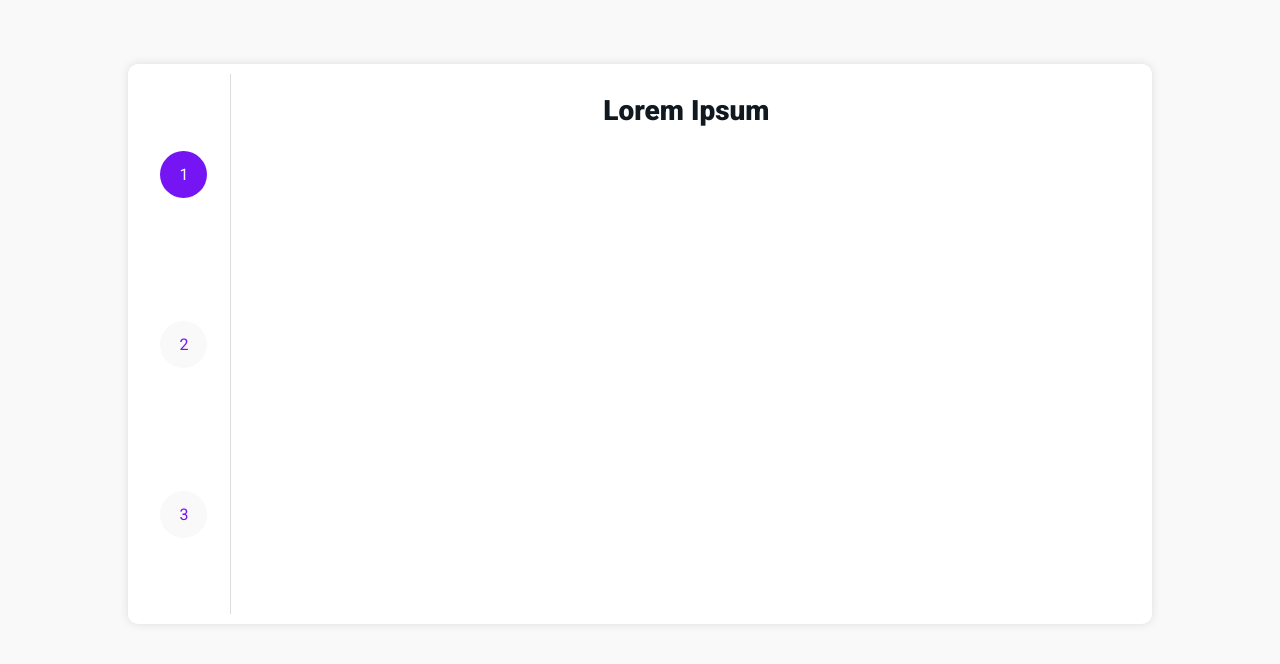
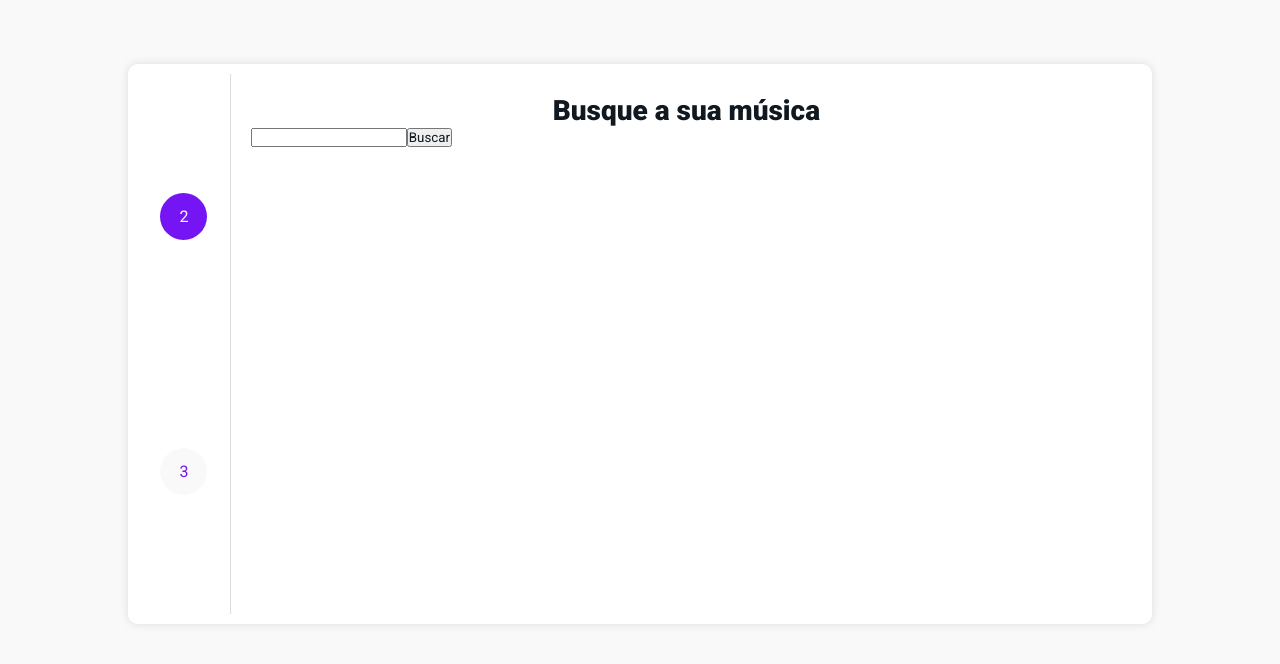
Before and after one commit to mayerv99/songcard-landing-page, a React (Vite) app in the folder frontend/: page / in a window 1280 px wide. Shown: the part 1256-1920 px from the top of the page. Built offline with nearby package versions, Linux system fonts and the light colour scheme.

Commit message:
Create words selection

```diff
--- /dev/null
+++ b/frontend/src/Sections/Steps/Context/SongContext.tsx
@@ -0,0 +1,61 @@
+import React, { useState, createContext, useEffect } from "react";
+
+import { CurrentStep } from "../StepsExample/index";
+
+import Step2 from "../Step2";
+import Step3 from "../Step3";
+
+type Props = {
+  children: React.ReactNode;
+};
+
+interface SelectedWord {
+  lineIndex: Number;
+  wordIndex: Number;
+  word: String;
+}
+
+export interface SongData {
+  lyrics: String;
+  setLyrics: Function;
+  selectedWords: Array<SelectedWord>;
+  setSelectedWords: Function;
+  currentStep: CurrentStep;
+  setCurrentStep: Function;
+  steps: Array<CurrentStep>;
+}
+
+export const SongContext = createContext<SongData | null>(null);
+
+export default function SongProvider({ children }: Props) {
+  const steps: CurrentStep[] = [
+    // { value: "1", label: loremIpsum, component: <Step1 /> },
+    { value: "2", label: "Busque a sua música", component: <Step2 /> },
+    { value: "3", label: "Escolha as palavras", component: <Step3 /> },
+    // { value: "4", label: loremIpsum },
+  ];
+
+  const [lyrics, setLyrics] = useState<String>("");
+  const [selectedWords, setSelectedWords] = useState<SelectedWord[]>([]);
+  const [currentStep, setCurrentStep] = useState<CurrentStep>(steps[0]);
+
+  useEffect(() => {
+    console.log("lyrics: ", lyrics);
+  }, [lyrics]);
+
+  return (
+    <SongContext.Provider
+      value={{
+        lyrics,
+        setLyrics,
+        selectedWords,
+        setSelectedWords,
+        currentStep,
+        setCurrentStep,
+        steps,
+      }}
+    >
+      {children}
+    </SongContext.Provider>
+  );
+}
--- /dev/null
+++ b/frontend/src/Sections/Steps/Step2/index.tsx
@@ -0,0 +1,31 @@
+import React, { useRef, useContext } from "react";
+
+import axios from "axios";
+
+import { StepWrapper } from "./styled";
+
+import { SongContext, SongData } from "../Context/SongContext";
+
+function Step2() {
+  const { lyrics, setLyrics, setCurrentStep, steps } = useContext(
+    SongContext
+  ) as SongData;
+  const InputRef = useRef(null);
+
+  const url =
+    "https://cors-anywhere.herokuapp.com/http://api.musixmatch.com/ws/1.1/track.lyrics.get?track_id=250910088&apikey=4306ade10d6239b3b17e0aadf07f0ff9";
+
+  const handleSearch = async () => {
+    const response: any = await axios.get(url).then((res) => res.data);
+    setLyrics(response.message.body.lyrics.lyrics_body);
+    setCurrentStep(steps[1]);
+  };
+
+  return (
+    <StepWrapper>
+      <input ref={InputRef} />
+      <button onClick={handleSearch}>Buscar</button>
+    </StepWrapper>
+  );
+}
+export default Step2;
--- /dev/null
+++ b/frontend/src/Sections/Steps/Step2/styled.tsx
@@ -0,0 +1,5 @@
+import styled from "styled-components";
+
+export const StepWrapper = styled.div`
+  overflow-x: scroll;
+`;
--- /dev/null
+++ b/frontend/src/Sections/Steps/Step3/index.tsx
@@ -0,0 +1,75 @@
+import React, { useContext } from "react";
+
+import _ from "lodash";
+
+import { StepWrapper, LyricsWrapper, Line, Word } from "./styled";
+
+import { SongContext, SongData } from "../Context/SongContext";
+
+interface SelectedWord {
+  lineIndex: Number;
+  wordIndex: Number;
+  word: String;
+}
+
+function Step3() {
+  const { lyrics, selectedWords, setSelectedWords } = useContext(
+    SongContext
+  ) as SongData;
+
+  const lines = lyrics?.split("\n");
+
+  const handleSelectWord = (selectedWord: SelectedWord) => {
+    if (checkIfWordExists(selectedWord)) {
+      return removeWord(selectedWord);
+    }
+    return addWord(selectedWord);
+  };
+
+  const checkIfWordExists = (selectedWord: SelectedWord) => {
+    return selectedWords.some((element) => _.isEqual(element, selectedWord));
+  };
+
+  const addWord = (selectedWord: SelectedWord) => {
+    return setSelectedWords((prevState: any) => [...prevState, selectedWord]);
+  };
+
+  const removeWord = (selectedWord: SelectedWord) => {
+    return setSelectedWords(
+      selectedWords.filter((element) => !_.isEqual(element, selectedWord))
+    );
+  };
+
+  return (
+    <StepWrapper>
+      <LyricsWrapper>
+        {lines?.map((item, lineIndex) => {
+          const words = item.split(" ");
+
+          return (
+            <Line key={lineIndex}>
+              {words.map((word, wordIndex) => (
+                <Word
+                  key={wordIndex}
+                  selected={checkIfWordExists({ lineIndex, wordIndex, word })}
+                  onClick={() =>
+                    handleSelectWord({
+                      lineIndex,
+                      wordIndex,
+                      word,
+                    })
+                  }
+                >
+                  {word}
+                </Word>
+              ))}
+              <br />
+            </Line>
+          );
+        })}
+      </LyricsWrapper>
+    </StepWrapper>
+  );
+}
+
+export default Step3;
--- /dev/null
+++ b/frontend/src/Sections/Steps/Step3/styled.tsx
@@ -0,0 +1,27 @@
+import styled from "styled-components";
+
+export const StepWrapper = styled.div`
+  overflow-x: scroll;
+`;
+
+export const LyricsWrapper = styled.div`
+  display: flex;
+  flex-wrap: wrap;
+  align-items: center;
+  width: 50%;
+  justify-content: center;
+  margin: 20px auto;
+`;
+
+export const Line = styled.p`
+  width: 100%;
+  display: flex;
+  justify-content: center;
+`;
+
+export const Word = styled.span<{ selected: Boolean }>`
+  border-radius: 3px;
+  padding: 2px 4px;
+  ${(props) =>
+    props.selected && "background-color: var(--primary-color); color: white;"}
+`;
--- a/frontend/src/Sections/Steps/index.tsx
+++ b/frontend/src/Sections/Steps/index.tsx
@@ -3,7 +3,11 @@ import StepsExample from "./StepsExample";
 
 import _ from "lodash";
 
-import axios from "axios";
+import SongProvider from "./Context/SongContext";
+
+// Steps
+import Step2 from "./Step2";
+import Step3 from "./Step3";
 
 import {
   StepsCard,
@@ -11,9 +15,6 @@ import {
   Wrapper,
   StepItem,
   StepWrapper,
-  LyricsWrapper,
-  Line,
-  Word,
 } from "./styled";
 
 type Props = {};
@@ -38,90 +39,11 @@ function Steps({}: Props) {
     return <StepWrapper></StepWrapper>;
   };
 
-  const Step2 = () => {
-    const url =
-      "https://cors-anywhere.herokuapp.com/http://api.musixmatch.com/ws/1.1/track.lyrics.get?track_id=250910088&apikey=4306ade10d6239b3b17e0aadf07f0ff9";
-
-    const handleSearch = async () => {
-      const response: any = await axios.get(url).then((res) => res.data);
-      setLyrics(response.message.body.lyrics.lyrics_body);
-
-      setSelected(steps[2]);
-    };
-
-    return (
-      <StepWrapper>
-        <input ref={InputRef} />
-        <button onClick={handleSearch}>Buscar</button>
-      </StepWrapper>
-    );
-  };
-
-  const Step3 = () => {
-    const lines = lyrics?.split("\n");
-
-    const handleSelectWord = (selectedWord: SelectedWord) => {
-      if (checkIfWordExists(selectedWord)) {
-        return;
-      }
-      return addWord(selectedWord);
-    };
-
-    const checkIfWordExists = (selectedWord: SelectedWord) => {
-      console.log("inicio: ", selectedWords);
-      console.log("palavras: ", selectedWord);
-      console.log(
-        "validou: ",
-        selectedWords.some((element) => _.isEqual(element, selectedWord))
-      );
-
-      return selectedWords.some((element) => _.isEqual(element, selectedWord));
-    };
-
-    const addWord = (selectedWord: SelectedWord) => {
-      console.log(selectedWord);
-      setSelectedWords((prevState) => [...prevState, selectedWord]);
-    };
-
-    const removeWord = () => {};
-
-    return (
-      <StepWrapper>
-        <LyricsWrapper>
-          {lines?.map((item, lineIndex) => {
-            const words = item.split(" ");
-
-            return (
-              <Line>
-                {words.map((word, wordIndex) => (
-                  <Word
-                    selected={checkIfWordExists({ lineIndex, wordIndex, word })}
-                    onClick={() =>
-                      handleSelectWord({
-                        lineIndex,
-                        wordIndex,
-                        word,
-                      })
-                    }
-                  >
-                    {word}
-                  </Word>
-                ))}
-                <br />
-              </Line>
-            );
-          })}
-        </LyricsWrapper>
-      </StepWrapper>
-    );
-  };
-
   const loremIpsum = "Lorem Ipsum";
-
   const steps = [
-    { value: "1", label: loremIpsum, component: <Step1 /> },
-    { value: "2", label: loremIpsum, component: <Step2 /> },
-    { value: "3", label: loremIpsum, component: <Step3 /> },
+    // { value: "1", label: loremIpsum, component: <Step1 /> },
+    { value: "2", label: "Busque a sua música", component: <Step2 /> },
+    { value: "3", label: "Escolha as palavras", component: <Step3 /> },
     // { value: "4", label: loremIpsum },
   ];
 
@@ -141,7 +63,9 @@ function Steps({}: Props) {
             </StepItem>
           ))}
         </StepsSelector>
-        <StepsExample currentStep={selected} />
+        <SongProvider>
+          <StepsExample currentStep={selected} />
+        </SongProvider>
       </StepsCard>
     </Wrapper>
   );
--- a/frontend/src/Sections/Steps/styled.tsx
+++ b/frontend/src/Sections/Steps/styled.tsx
@@ -40,30 +40,6 @@ export const StepItem = styled.li<{ selected: Boolean }>`
   cursor: pointer;
 `;
 
-export const StepWrapper = styled.div``;
-
-export const LyricsWrapper = styled.div`
-  display: flex;
-  flex-wrap: wrap;
-  align-items: center;
-  width: 50%;
-  justify-content: center;
-  margin: 20px auto;
-
-  div {
-    margin: 0 2px;
-  }
+export const StepWrapper = styled.div`
+  overflow-x: scroll;
 `;
-
-export const Line = styled.p`
-  width: 100%;
-  display: flex;
-  justify-content: center;
-`;
-
-export const Word = styled.div<{ selected: Boolean }>`
-  border-radius: 3px;
-  padding: 2px 4px;
-  ${(props) =>
-    props.selected && "background-color: var(--primary-color); color: white;"}
-`;
```
